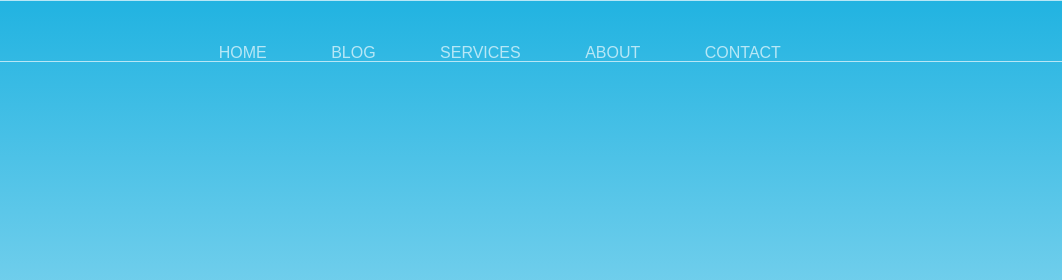
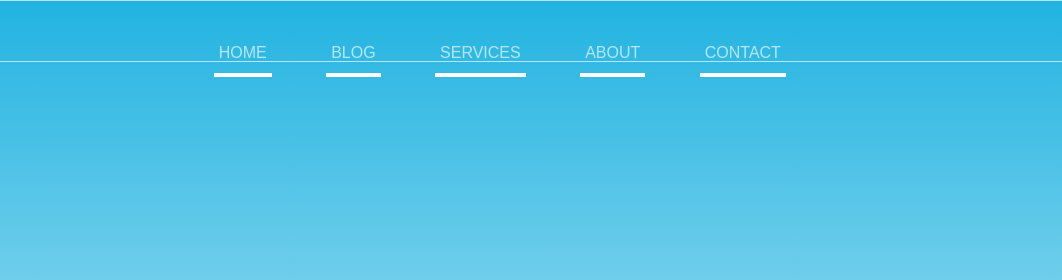
Before and after one commit to Kamsi-yonna/AirplaneSite, a plain HTML site: page index.html in a window 1280 px wide. Shown: the top 280 px of the page, 218-1280 px from the left. Drawn offline with nearby package versions, Linux system fonts and the light colour scheme.

Commit message:
Update style.css

```diff
--- a/style.css
+++ b/style.css
@@ -52,8 +52,16 @@ nav {
 .nav-link ul li a{
     text-decoration: none;
     color: #b7e7f6;
+}
 
-
+.nav-link ul li::after{
+    content: '';
+    width: 100%;
+    height: 4px;
+    background: #fff;
+    position: absolute;
+    bottom: 0;
+    left: 0;
 }
 
 
@@ -73,6 +81,4 @@ nav {
 
 
 
-
-
 .
```
